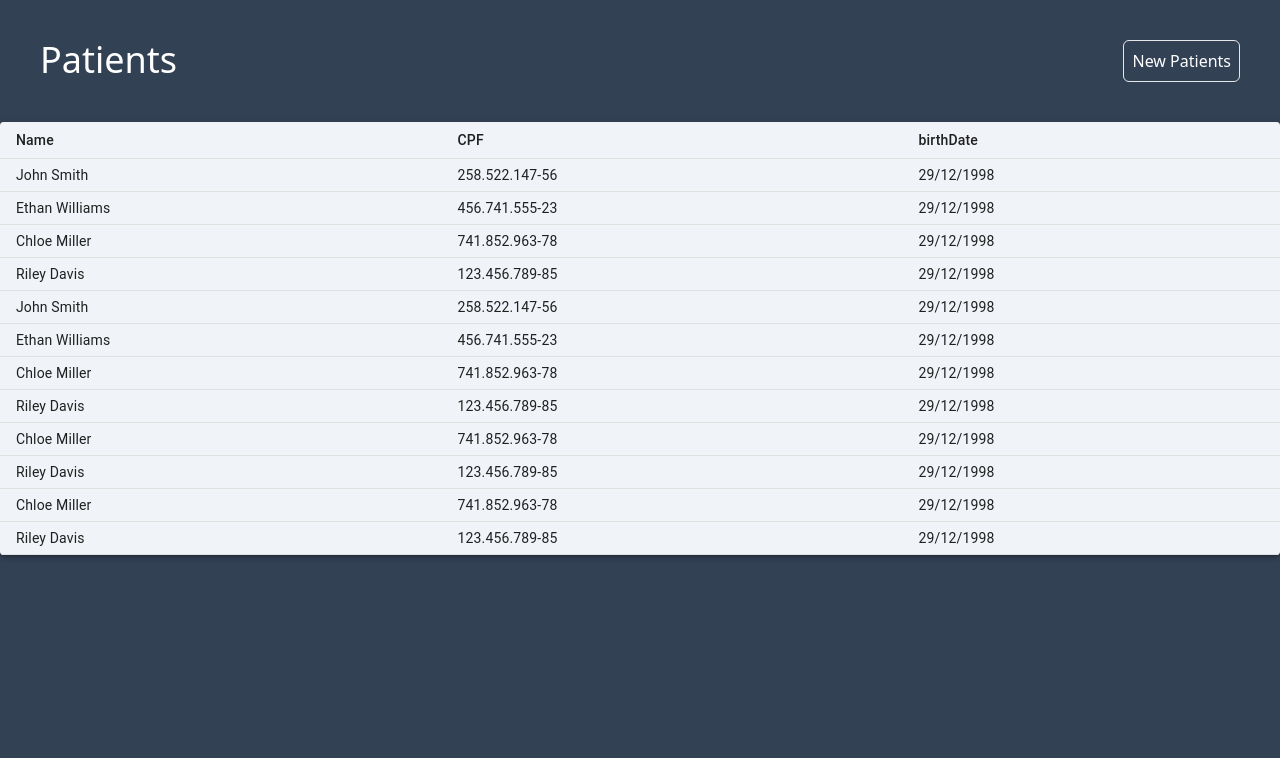
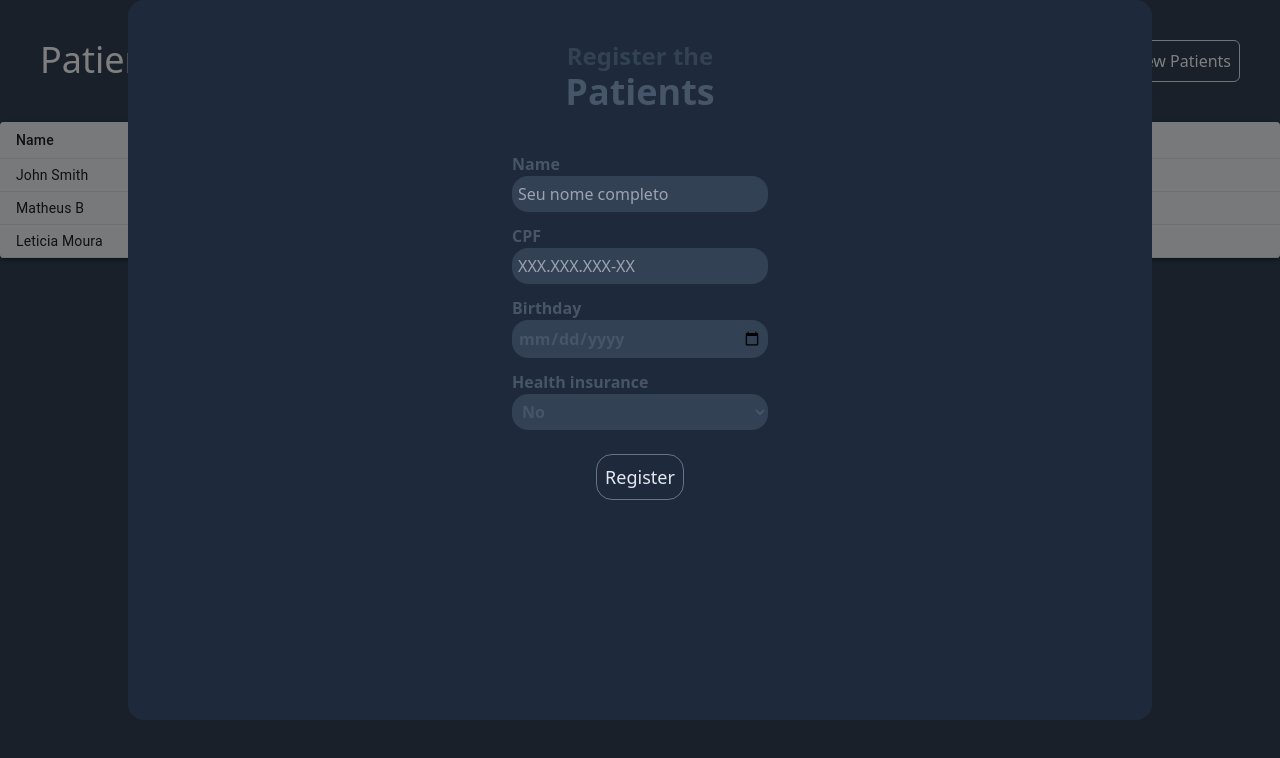
Before and after one commit to letticiamoura/clinica, a React (Vite) app: page /listPatients in a window 1280 px wide. Both pictures are taken after a click on the button "New Patients". Shown: the top 758 px of the page. Built offline with nearby package versions, Linux system fonts and the light colour scheme; data requests are answered from the project's data file.

Commit message:
feat: Cadastro de pacientes

```diff
--- a/src/App.tsx
+++ b/src/App.tsx
@@ -15,21 +15,21 @@ function App() {
 
         <Routes>
 
-          <Route path="/clinica" element={<Home />}/>
+          <Route path="clinica" element={<Home />}/>
 
-          <Route path="/listPatients" element={<ListPatients />}/>
+          <Route path="listPatients" element={<ListPatients />}/>
 
-          <Route path="/listDoctors" element={<ListDoctors />}/>
+          <Route path="listDoctors" element={<ListDoctors />}/>
 
-          <Route path="/createDoctors" element={<Error />}/>
+          <Route path="createDoctors" element={<Error />}/>
 
-          <Route path="/createPatients" element={<Error />}/>
+          <Route path="createPatients" element={<Error />}/>
 
-          <Route path="/createAppointments" element={<Error />}/>
+          <Route path="createAppointments" element={<Error />}/>
 
-          <Route path="/listAppointments" element={<Error />}/>
+          <Route path="listAppointments" element={<Error />}/>
 
-          <Route path="clinica/login" element={<Login />}/>
+          <Route path="login" element={<Login />}/>
 
 
         </Routes>
--- a/src/components/layout/Menu.tsx
+++ b/src/components/layout/Menu.tsx
@@ -71,13 +71,13 @@ export default function Menu() {
                     <h1 className="text-xl">Appointments</h1>
                     {openAppointments &&(
                         <>
-                            <Link to="/createAppointments">
+                            <Link to="/clinica/createAppointments">
                                 <div className="p-3 hover:bg-slate-600">
                                     <h2>Appointments</h2>
                                 </div>
                             </Link>
 
-                            <Link to="/listPatients">
+                            <Link to="/clinica/listPatients">
                                 <div className="p-3 hover:bg-slate-600">
                                     <h2>List Appointments</h2>
                                 </div>
@@ -90,13 +90,13 @@ export default function Menu() {
                     <h1 className="text-xl">Doctors</h1>
                     {openDoctors &&(
                         <>
-                            <Link to="/createDoctors">
+                            <Link to="/clinica/createDoctors">
                                 <div className="p-3 hover:bg-slate-600">
                                     <h2>Doctors</h2>
                                 </div>
                             </Link>
 
-                            <Link to="/listDoctors">
+                            <Link to="/clinica/listDoctors">
                                 <div className="p-3 hover:bg-slate-600">
                                     <h2>List Doctors</h2>
                                 </div>
--- a/src/data/db.json
+++ b/src/data/db.json
@@ -8,82 +8,18 @@
       "active": true
     },
     {
-            "id": 2,
-            "name": "Ethan Williams",
-            "cpf": "456.741.555-23",
-            "birthDate": "29/12/1998",
-            "active": true
+      "name": "Matheus B",
+      "cpf": "111111111111",
+      "birthDate": "29/11/2004",
+      "healthInsurance": "true",
+      "id": 2
     },
     {
-            "id": 3,
-            "name": "Chloe Miller",
-            "cpf": "741.852.963-78",
-            "birthDate": "29/12/1998",
-            "active": true
-        },
-        {
-            "id": 4,
-            "name": "Riley Davis",
-            "cpf": "123.456.789-85",
-            "birthDate": "29/12/1998",
-            "active": true
-        },
-        {
-            "id": 5,
-            "name": "John Smith",
-            "cpf": "258.522.147-56",
-            "birthDate": "29/12/1998",
-            "active": true
-        },
-        {
-            "id": 6,
-            "name": "Ethan Williams",
-            "cpf": "456.741.555-23",
-            "birthDate": "29/12/1998",
-            "active": true
-        },
-        {
-            "id": 7,
-            "name": "Chloe Miller",
-            "cpf": "741.852.963-78",
-            "birthDate": "29/12/1998",
-            "active": true
-        },
-        {
-            "id": 8,
-            "name": "Riley Davis",
-            "cpf": "123.456.789-85",
-            "birthDate": "29/12/1998",
-            "active": true
-        }
-        ,
-        {
-            "id": 9,
-            "name": "Chloe Miller",
-            "cpf": "741.852.963-78",
-            "birthDate": "29/12/1998",
-            "active": true
-        },
-        {
-            "id": 10,
-            "name": "Riley Davis",
-            "cpf": "123.456.789-85",
-            "birthDate": "29/12/1998",
-            "active": true
-        },
-        {
-            "id": 11,
-            "name": "Chloe Miller",
-            "cpf": "741.852.963-78",
-            "birthDate": "29/12/1998",
-            "active": true
-        },
-        {
-            "id": 12,
-            "name": "Riley Davis",
-            "cpf": "123.456.789-85",
-            "birthDate": "29/12/1998",
-            "active": true
+      "name": "Leticia Moura",
+      "cpf": "4564564565",
+      "birthDate": "29/11/2004",
+      "healthInsurance": "true",
+      "id": 3
     }
   ],
   "doctors": [
--- a/src/pages/ListPatients.tsx
+++ b/src/pages/ListPatients.tsx
@@ -1,4 +1,4 @@
-import { Paper, Table, TableBody, TableCell, TableContainer, TableHead, TableRow } from "@mui/material";
+import { Modal, Paper, Table, TableBody, TableCell, TableContainer, TableHead, TableRow } from "@mui/material";
 import axios from "axios";
 import { useEffect, useState } from "react";
 
@@ -11,6 +11,13 @@ export default function ListPatients() {
         birthDate: ''
     }])
 
+    const [formData, setFormData] = useState({
+        name: "",
+        cpf: "",
+        birthDate: "",
+        healthInsurance: "false"
+      });
+
     const url = "http://localhost:3000/patients";
 
     //Requisitando dados da API fake
@@ -18,20 +25,157 @@ export default function ListPatients() {
         axios.get(url)
         .then((response) => {
             setData(response.data)
-            console.log(response.data)
         })
         .catch((err) => {
             console.log("Erro ao requisitar dados " + err)
         })
+    }, []);
+
+    const [ open, setOpen ] = useState(false)
+
+    const handleOpen = () => {
+        setOpen(!open)
+    }
+
+    const handleClose = () => {
+        setOpen(false)
+    }
+
+    const handleSubmit = async (e:any) => {
+        e.preventDefault();
+
+        const formattedDate = formData.birthDate.split('-').reverse().join('/');
+
+        //Verifica se os campos estão vazios
+        if (!formData.name || !formData.cpf || !formData.birthDate) {
+            alert("Por favor, preencha todos os campos.");
+            return;
+        }
+
+        try {
+
+          const response = await axios.post(url, { ...formData, birthDate: formattedDate });
+
+          setData([...data, response.data])
+
+          alert("Paciente Cadastrado!")
+
+          //Nova requisição para atualizar as informações
+          axios.get(url)
+          .then((resp) => {
+            setData(resp.data)
+          })
+          .catch((err) => {
+            console.log("Erro ao requisitar dados " + err)
+          })
+
+          //Vai limpar os campos
+          setFormData({
+            name: '',
+            cpf: '',
+            birthDate: '',
+            healthInsurance: 'false'
           });
 
+          //Vai fechar o modal
+          handleClose();
+
+        } catch (error) {
+          console.error("Erro ao enviar dados:", error);
+        }
+      };
+
     return(
+
         <div className="bg-slate-700 h-screen">
 
             <div className="p-10 flex justify-between">
+
                 <h1 className="text-4xl text-center text-white">Patients</h1>
-                <button className="border p-2 rounded-md text-white">New Patients</button>
+
+                <button onClick={handleOpen} className="border p-2 rounded-md text-white">New Patients</button>
             </div>
+
+            <Modal
+                open={open}
+                onClose={handleClose}
+            >
+
+            <div className="h-[90vh] w-[80vw] bg-slate-800 m-auto rounded-2xl">
+
+                <form onSubmit={handleSubmit} action="" method="post">
+
+                    <h1 className="p-10 text-slate-700 text-center text-3xl lg:text-2xl font-bold">Register the <br />
+                        <span className="text-slate-600 text-5xl   lg:text-4xl font-extrabold">Patients</span>
+                    </h1>
+
+                    <div className="flex flex-col gap-3 items-center">
+
+                        <div>
+
+                            <label htmlFor="name" className="text-slate-600 font-bold">Name <br />
+                                <input
+                                    type="text"
+                                    value={formData.name}
+                                    onChange={(e) => setFormData({ ...formData, name: e.target.value })}
+                                    placeholder="Seu nome completo"
+                                    className="w-[50vw] lg:w-[20vw] font-normal outline-none rounded-2xl bg-slate-700 p-1.5"
+                                />
+                            </label>
+                        </div>
+
+                    <div>
+                        <label htmlFor="name" className="text-slate-600 font-bold">CPF <br />
+                            <input
+                                type="text"
+                                value={formData.cpf}
+                                onChange={(e) => setFormData({ ...formData, cpf: e.target.value })}
+                                placeholder="XXX.XXX.XXX-XX"
+                                className="w-[50vw] lg:w-[20vw] font-normal outline-none rounded-2xl bg-slate-700 p-1.5"
+                            />
+                        </label>
+                    </div>
+
+                    <div>
+                        <label htmlFor="name" className="text-slate-600 font-bold">Birthday <br />
+                            <input
+                                type="date"
+                                name="birthday"
+                                id="birthday"
+                                value={formData.birthDate}
+                                onChange={(e) => setFormData({ ...formData, birthDate: e.target.value })}
+                                className="w-[50vw] lg:w-[20vw] outline-none rounded-2xl bg-slate-700 p-1.5" />
+                        </label>
+                    </div>
+
+                    <div>
+                        <label htmlFor="name" className="text-slate-600 font-bold">Health insurance <br />
+                        <select
+                            name="value"
+                            id="healthInsurance"
+                            value={formData.healthInsurance}
+                            onChange={(e) => setFormData({ ...formData, healthInsurance: e.target.value })}
+                            className="w-[50vw] lg:w-[20vw] outline-none rounded-2xl bg-slate-700 p-1.5"
+                        >
+                            <option value="false">No</option>
+                            <option value="true">Yes</option>
+                        </select>
+
+                        </label>
+
+                    </div>
+
+                        <div className="pt-3">
+                            <input onClick={handleSubmit}  type="submit" value="Register" className="border border-slate-500 text-xl lg:text-lg p-2 rounded-2xl text-slate-200 font-medium hover:bg-slate-700/50 hover:cursor-pointer"/>
+                        </div>
+
+                    </div>
+
+                </form>
+
+            </div>
+
+        </Modal>
 
         <TableContainer component={Paper} elevation={3}>
             <Table className="bg-slate-200/50 filter bg-brightness-98 m-auto min-w-[400px]" size="small" aria-label="a dense table">
@@ -56,7 +200,9 @@ export default function ListPatients() {
                 </TableBody>
 
             </Table>
+
         </TableContainer>
+
     </div>
     )
 }
```
Lines whose indentation alone changed are shown as unchanged.
